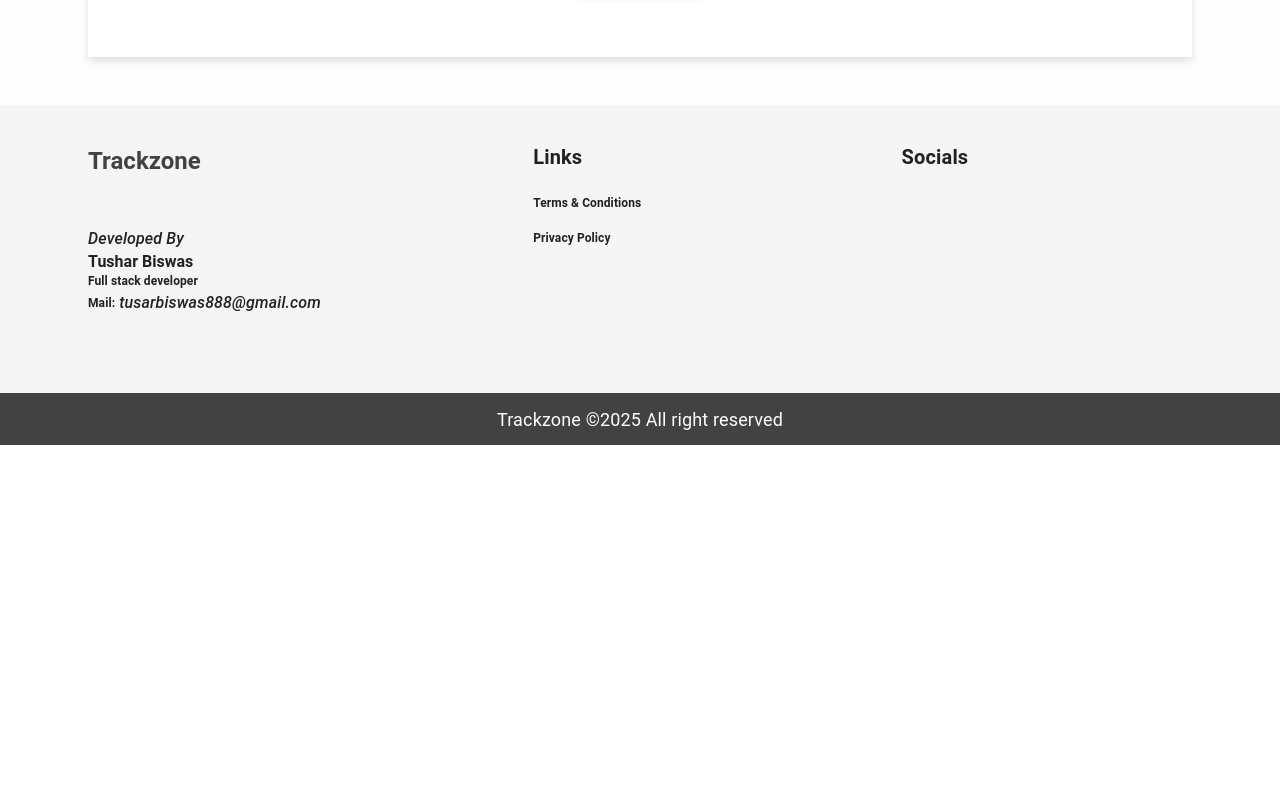
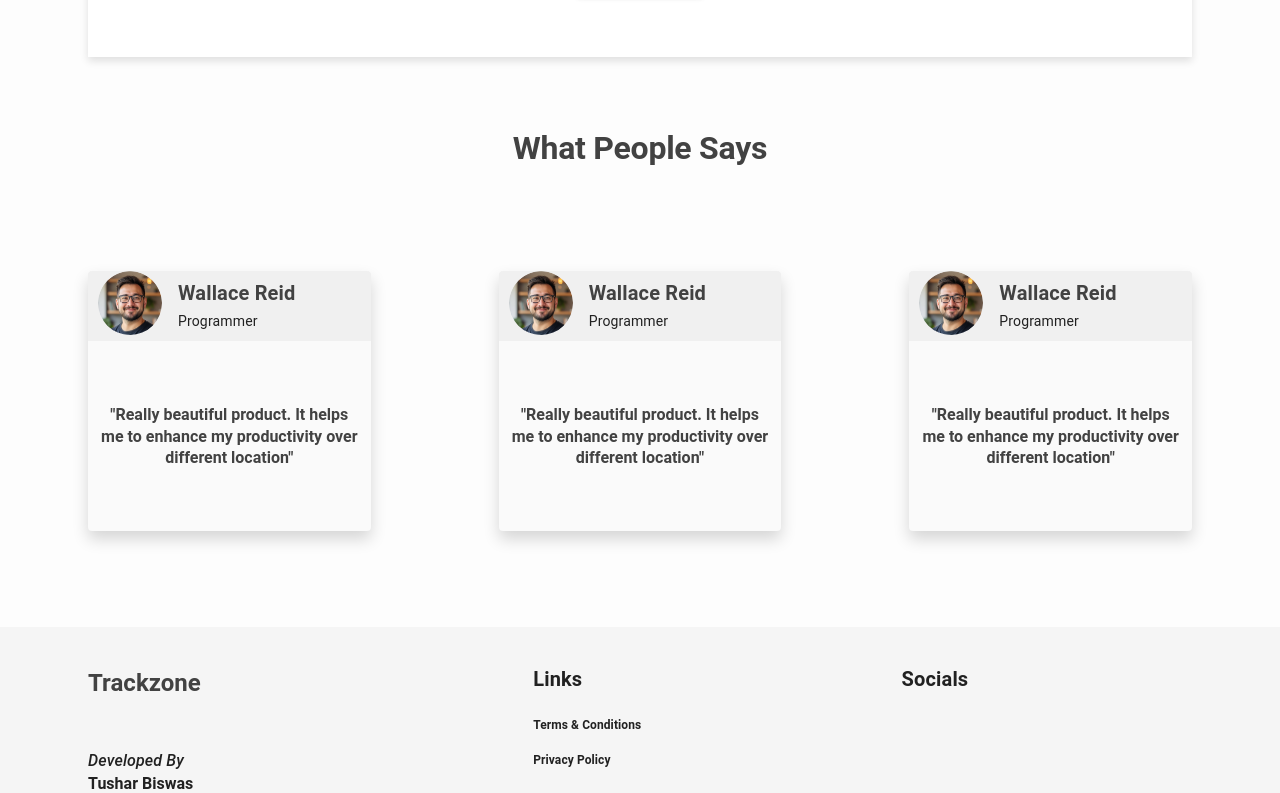
Before and after one commit to asynctushar/trackzone, a React (Vite) app: page / in a window 1280 px wide. Shown: the part 627-1420 px from the top of the page. Before the commit the page ends 1072 px from the top, so only its background shows below. Built offline with nearby package versions, Linux system fonts and the light colour scheme; some icons are missing.

Commit message:
feat: testimonials section developed

```diff
--- a/src/pages/Home/components/Carousel.jsx
+++ b/src/pages/Home/components/Carousel.jsx
@@ -3,16 +3,8 @@ import MuiCarousel from "react-material-ui-carousel";
 import { Box, Typography, useTheme } from "@mui/material";
 import ArrowForwardIosIcon from "@mui/icons-material/ArrowForwardIos";
 import CircleIcon from "@mui/icons-material/Circle";
-import Feature1 from "../../../assets/images/Feature1.png";
 
-const items = [
-	{ name: "Feature 1", cover: Feature1 },
-	{ name: "Feature 2", cover: Feature1 },
-	{ name: "Feature 3", cover: Feature1 },
-	{ name: "Feature 4", cover: Feature1 },
-];
-
-const Carousel = () => {
+const Carousel = ({ items = [] }) => {
 	const theme = useTheme();
 
 	return (
--- /dev/null
+++ b/src/pages/Home/components/Hero.jsx
@@ -0,0 +1,43 @@
+import React from "react";
+import { Box, Button } from "@mui/material";
+import Carousel from "./Carousel";
+import Feature1 from "../../../assets/images/Feature1.png";
+
+const items = [
+	{ name: "Feature 1", cover: Feature1 },
+	{ name: "Feature 2", cover: Feature1 },
+	{ name: "Feature 3", cover: Feature1 },
+	{ name: "Feature 4", cover: Feature1 },
+];
+
+const Hero = () => {
+	return (
+		<Box
+			sx={(theme) => ({
+				backgroundColor: "brand.neutral.100",
+				boxShadow: theme.brand.shadows.medium,
+				display: "flex",
+				flexDirection: "column",
+				alignItems: "center",
+				justifyContent: "center",
+				gap: theme.spacing(24),
+				my: theme.spacing(24),
+				pb: theme.spacing(24),
+				width: "100%",
+
+				[theme.breakpoints.up("sm")]: {
+					my: theme.spacing(48),
+					height: theme.spacing(540),
+					pb: theme.spacing(0),
+				},
+			})}
+		>
+			<Carousel items={items} />
+			<Button variant="contained" color="brandPrimary">
+				Get Stated
+			</Button>
+		</Box>
+	);
+};
+
+export default Hero;
--- /dev/null
+++ b/src/pages/Home/components/Testimonials.jsx
@@ -0,0 +1,74 @@
+import { Box, Grid, Typography } from "@mui/material";
+import React from "react";
+import Avatar1 from "../../../assets/images/Avatar1.png";
+import UserCard from "./UserCard";
+
+const users = [
+	{
+		name: "Wallace Reid",
+		avatar: Avatar1,
+		profession: "Programmer",
+		comment:
+			"Really beautiful product. It helps me to enhance my productivity over different location",
+	},
+	{
+		name: "Wallace Reid",
+		avatar: Avatar1,
+		profession: "Programmer",
+		comment:
+			"Really beautiful product. It helps me to enhance my productivity over different location",
+	},
+	{
+		name: "Wallace Reid",
+		avatar: Avatar1,
+		profession: "Programmer",
+		comment:
+			"Really beautiful product. It helps me to enhance my productivity over different location",
+	},
+];
+
+const Testimonials = () => {
+	return (
+		<Box
+			sx={(theme) => ({
+				display: "flex",
+				flexDirection: "column",
+				alignItems: "center",
+				gap: theme.spacing(32),
+
+				[theme.breakpoints.up("md")]: {
+					gap: theme.spacing(96),
+				},
+			})}
+		>
+			<Typography variant="h2" align="center" color="brand.gray.800" sx={{ mb: 8 }}>
+				What People Says
+			</Typography>
+
+			<Grid
+				container
+				spacing={{
+					xs: 24,
+					sm: 64,
+					md: 96,
+					lg: 128,
+				}}
+			>
+				{users.map((user, i) => (
+					<Grid
+						key={i}
+						size={{
+							xs: 12,
+							sm: 6,
+							md: 4,
+						}}
+					>
+						<UserCard user={user} />
+					</Grid>
+				))}
+			</Grid>
+		</Box>
+	);
+};
+
+export default Testimonials;
--- /dev/null
+++ b/src/pages/Home/components/UserCard.jsx
@@ -0,0 +1,71 @@
+import React from "react";
+import { Avatar, Box, Card, Typography } from "@mui/material";
+import { styled, useTheme } from "@mui/material/styles";
+
+// Styled Card with theme values
+const StyledUserCard = styled(Card)(({ theme }) => ({
+	backgroundColor: theme.palette.brand.neutral[300],
+	borderRadius: theme.brand.radius.small,
+	boxShadow: theme.brand.shadows.high,
+	display: "flex",
+	flexDirection: "column",
+	height: theme.spacing(260),
+	width: "100%"
+}));
+
+const UserCard = ({ user }) => {
+	const theme = useTheme();
+
+	return (
+		<StyledUserCard>
+			<Box
+				sx={{
+					display: "flex",
+					gap: theme.spacing(16),
+					height: theme.spacing(70),
+					backgroundColor: "brand.neutral.500",
+					px: theme.spacing(10),
+				}}
+			>
+				<Avatar
+					sx={{
+						width: theme.spacing(64),
+						height: theme.spacing(64),
+					}}
+					src={user.avatar}
+				/>
+				<Box
+					sx={{
+						flexGrow: 1,
+						display: "flex",
+						flexDirection: "column",
+						justifyContent: "center",
+						gap: theme.spacing(6),
+					}}
+				>
+					<Typography variant="h4" color="brand.gray.800">
+						{user.name}
+					</Typography>
+					<Typography variant="bodySmall" color="brand.gray.900">
+						{user.profession}
+					</Typography>
+				</Box>
+			</Box>
+			<Box
+				sx={{
+					flexGrow: 1,
+					display: "flex",
+					justifyContent: "center",
+					alignItems: "center",
+					px: theme.spacing(12),
+				}}
+			>
+				<Typography variant="h5" color="brand.gray.800" textAlign="center">
+					{`"${user.comment}"`}
+				</Typography>
+			</Box>
+		</StyledUserCard>
+	);
+};
+
+export default UserCard;
--- a/src/pages/Home/index.jsx
+++ b/src/pages/Home/index.jsx
@@ -1,32 +1,25 @@
 import React from "react";
-import { Box, Button } from "@mui/material";
-import Carousel from "./components/Carousel";
+import Hero from "./components/Hero";
+import { Box } from "@mui/material";
+import Testimonials from "./components/Testimonials";
 
 const Home = () => {
 	return (
 		<Box
 			sx={(theme) => ({
-				backgroundColor: "brand.neutral.100",
-				boxShadow: theme.brand.shadows.medium,
 				display: "flex",
 				flexDirection: "column",
 				alignItems: "center",
-				justifyContent: "center",
 				gap: theme.spacing(24),
-				my: theme.spacing(24),
-				pb: theme.spacing(24),
+				pb: theme.spacing(48),
 
-				[theme.breakpoints.up("sm")]: {
-					my: theme.spacing(48),
-					height: theme.spacing(540),
-					pb: theme.spacing(0),
+				[theme.breakpoints.up("md")]: {
+					pb: theme.spacing(96),
 				},
 			})}
 		>
-			<Carousel />
-			<Button variant="contained" color="brandPrimary">
-				Get Stated
-			</Button>
+			<Hero />
+			<Testimonials />
 		</Box>
 	);
 };
```
Also changed, not shown: src/assets/images/Avatar1.png (added).
